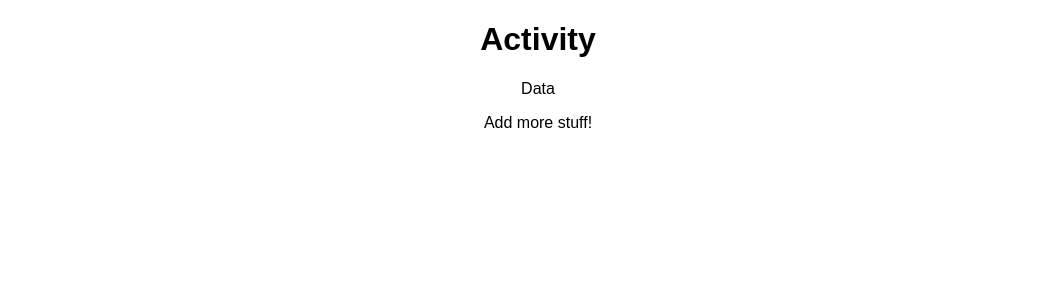
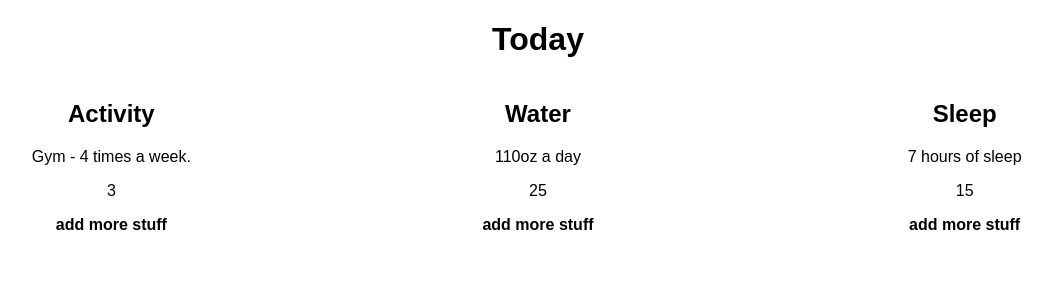
Before and after one commit to nicolechowt/tacko, a React (Create React App) app: page / in a window 1280 px wide. Shown: the top 300 px of the page, without its empty margins (102-1154 px from the left). Built offline with nearby package versions, Linux system fonts and the light colour scheme.

Commit message:
Renamed Today Component to Goals, added dummy data in Goals, incorported css flexbox.

```diff
--- /dev/null
+++ b/src/Goals.css
@@ -0,0 +1,10 @@
+.goals {
+	display: flex;
+	height: 100%;
+}
+
+.goalItem {
+	width: 200px;
+	height: 100px;
+	margin: auto;
+}
--- /dev/null
+++ b/src/Goals.js
@@ -0,0 +1,45 @@
+import React, { Component } from 'react';
+import "./Goals.css";
+
+let goalData = [{
+  "id": 1,
+  "goalName": "Activity",
+  "goal": "Gym - 4 times a week.",
+  "goalMet": 3
+}, {
+  "id": 2,
+  "goalName": "Water",
+  "goal": "110oz a day",
+  "goalMet": 25
+}, {
+  "id": 3,
+  "goalName": "Sleep",
+  "goal": "7 hours of sleep",
+  "goalMet": 15
+}]
+
+let goal = goalData.map( (item,index) => {
+	return(
+		<div className="goalItem">
+			<h2>{item.goalName}</h2>
+			<p>{item.goal}</p>
+			<p>{item.goalMet}</p>
+			<strong>add more stuff</strong>
+		</div>
+	)
+})
+
+class Goals extends Component {
+	render(){
+		return(
+			<div>
+				<h1>Today</h1>
+				<div className="goals">
+					{goal}
+				</div>
+			</div>
+		)
+	}
+}
+
+export default Goals;
--- a/src/Home.js
+++ b/src/Home.js
@@ -1,11 +1,11 @@
 import React, { Component } from 'react';
-import Today from './Today';
+import Goals from './Goals';
 
 class Home extends Component {
 	render() {
 		return(
 			<div>
-	          <Today/>
+	          <Goals/>
 			</div>
 		)
 	}
--- a/src/Today.js
+++ /dev/null
@@ -1,15 +0,0 @@
-import React, { Component } from 'react';
-
-class Today extends Component {
-	render(){
-		return(
-			<div>
-				<h1>Activity</h1>
-				<p>Data</p>
-				<p>Add more stuff!</p>
-			</div>
-		)
-	}
-}
-
-export default Today;
```
Also changed, not shown: 1 other file (tests, documents, lock files or other folders).
